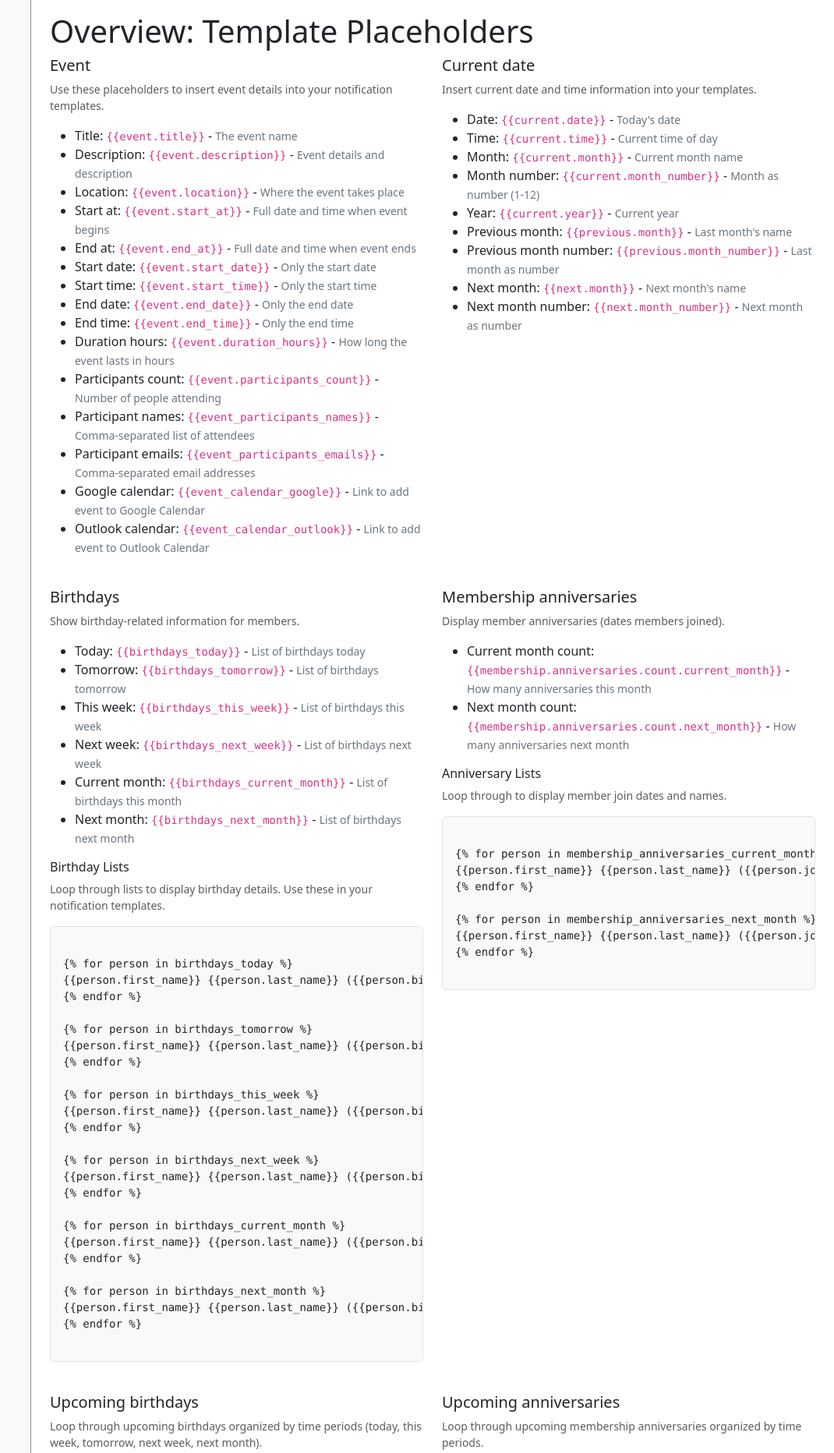
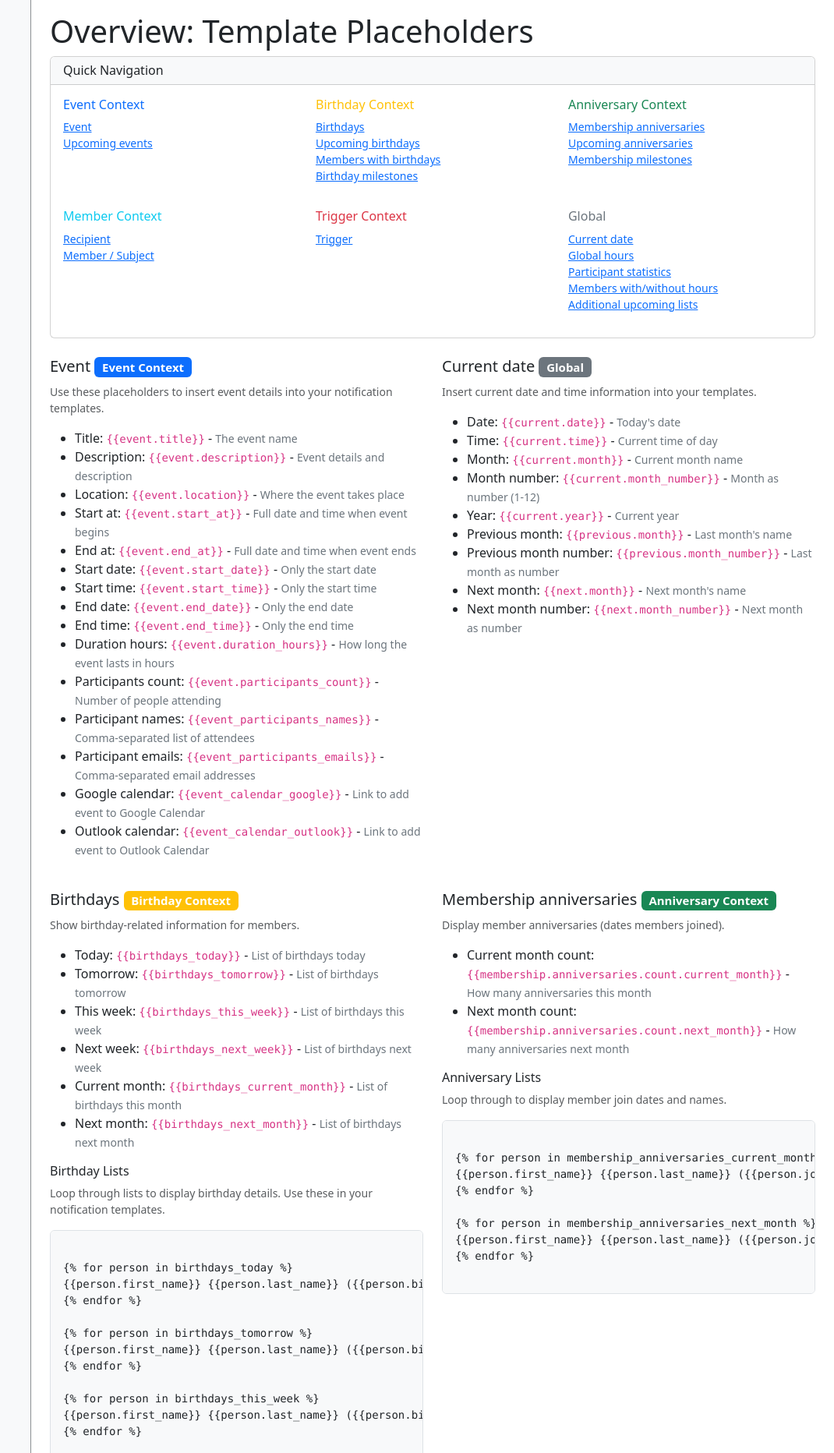
Before and after one commit to donnerbaer/club-automailer, a Python web app: template app/templates/notification/site.template_placeholders.html in a window 1280 px wide. Shown: the part 120-1984 px from the top of the page at 78% size, without its empty margins (210-1280 px from the left). Run offline with Jinja, Linux system fonts and the light colour scheme; the template is opened without the code that fills it, so the values that code supplies are empty, except form fields; tables that the repository leaves empty hold one stand-in row (values such as "Sample post"); form fields are guessed from the names that the template uses.

Commit message:
Update placeholders.html

```diff
--- a/app/templates/notification/template/placeholders.html
+++ b/app/templates/notification/template/placeholders.html
@@ -1,6 +1,67 @@
+<!-- Table of Contents / Navigation -->
+<div class="card mb-4">
+    <div class="card-header bg-light">
+        <h6 class="mb-0">{{ _('Quick Navigation') }}</h6>
+    </div>
+    <div class="card-body">
+        <div class="row">
+            <div class="col-md-4">
+                <h6 class="text-primary">{{ _('Event Context') }}</h6>
+                <ul class="list-unstyled small">
+                    <li><a href="#event">{{ _('Event') }}</a></li>
+                    <li><a href="#upcoming-events">{{ _('Upcoming events') }}</a></li>
+                </ul>
+            </div>
+            <div class="col-md-4">
+                <h6 class="text-warning">{{ _('Birthday Context') }}</h6>
+                <ul class="list-unstyled small">
+                    <li><a href="#birthdays">{{ _('Birthdays') }}</a></li>
+                    <li><a href="#upcoming-birthdays">{{ _('Upcoming birthdays') }}</a></li>
+                    <li><a href="#members-birthdays">{{ _('Members with birthdays') }}</a></li>
+                    <li><a href="#birthday-milestones">{{ _('Birthday milestones') }}</a></li>
+                </ul>
+            </div>
+            <div class="col-md-4">
+                <h6 class="text-success">{{ _('Anniversary Context') }}</h6>
+                <ul class="list-unstyled small">
+                    <li><a href="#anniversaries">{{ _('Membership anniversaries') }}</a></li>
+                    <li><a href="#upcoming-anniversaries">{{ _('Upcoming anniversaries') }}</a></li>
+                    <li><a href="#membership-milestones">{{ _('Membership milestones') }}</a></li>
+                </ul>
+            </div>
+        </div>
+        <div class="row mt-3">
+            <div class="col-md-4">
+                <h6 class="text-info">{{ _('Member Context') }}</h6>
+                <ul class="list-unstyled small">
+                    <li><a href="#recipient">{{ _('Recipient') }}</a></li>
+                    <li><a href="#member-subject">{{ _('Member / Subject') }}</a></li>
+                </ul>
+            </div>
+            <div class="col-md-4">
+                <h6 class="text-danger">{{ _('Trigger Context') }}</h6>
+                <ul class="list-unstyled small">
+                    <li><a href="#trigger">{{ _('Trigger') }}</a></li>
+                </ul>
+            </div>
+            <div class="col-md-4">
+                <h6 class="text-secondary">{{ _('Global') }}</h6>
+                <ul class="list-unstyled small">
+                    <li><a href="#current-date">{{ _('Current date') }}</a></li>
+                    <li><a href="#global-hours">{{ _('Global hours') }}</a></li>
+                    <li><a href="#participant-stats">{{ _('Participant statistics') }}</a></li>
+                    <li><a href="#members-hours">{{ _('Members with/without hours') }}</a></li>
+                    <li><a href="#upcoming-lists">{{ _('Additional upcoming lists') }}</a></li>
+                </ul>
+            </div>
+        </div>
+
+    </div>
+</div>
+
 <div class="row">
     <div class="col-lg-6 mb-4">
-        <h5>{{ _('Event') }}</h5>
+        <h5 id="event">{{ _('Event') }} <span class="badge bg-primary">{{ _('Event Context') }}</span></h5>
         <p class="text-muted small">{{ _('Use these placeholders to insert event details into your notification templates.') }}</p>
         <ul>
             <li>{{ _('Title') }}: <code>{{ '{{event.title}}' }}</code> - <small class="text-secondary">{{ _('The event name') }}</small></li>
@@ -22,7 +83,7 @@
     </div>
 
     <div class="col-lg-6 mb-4">
-        <h5>{{ _('Current date') }}</h5>
+        <h5 id="current-date">{{ _('Current date') }} <span class="badge bg-secondary">{{ _('Global') }}</span></h5>
         <p class="text-muted small">{{ _('Insert current date and time information into your templates.') }}</p>
         <ul>
             <li>{{ _('Date') }}: <code>{{ '{{current.date}}' }}</code> - <small class="text-secondary">{{ _('Today\'s date') }}</small></li>
@@ -40,7 +101,7 @@
 
 <div class="row">
     <div class="col-lg-6 mb-4">
-        <h5>{{ _('Birthdays') }}</h5>
+        <h5 id="birthdays">{{ _('Birthdays') }} <span class="badge bg-warning">{{ _('Birthday Context') }}</span></h5>
         <p class="text-muted small">{{ _('Show birthday-related information for members.') }}</p>
         <ul>
             <li>{{ _('Today') }}: <code>{{ '{{birthdays_today}}' }}</code> - <small class="text-secondary">{{ _('List of birthdays today') }}</small></li>
@@ -81,7 +142,7 @@
     </div>
 
     <div class="col-lg-6 mb-4">
-        <h5>{{ _('Membership anniversaries') }}</h5>
+        <h5 id="anniversaries">{{ _('Membership anniversaries') }} <span class="badge bg-success">{{ _('Anniversary Context') }}</span></h5>
         <p class="text-muted small">{{ _('Display member anniversaries (dates members joined).') }}</p>
         <ul>
             <li>{{ _('Current month count') }}: <code>{{ '{{membership.anniversaries.count.current_month}}' }}</code> - <small class="text-secondary">{{ _('How many anniversaries this month') }}</small></li>
@@ -104,7 +165,7 @@
 
 <div class="row">
     <div class="col-lg-6 mb-4">
-        <h5>{{ _('Upcoming birthdays') }}</h5>
+        <h5 id="upcoming-birthdays">{{ _('Upcoming birthdays') }} <span class="badge bg-warning">{{ _('Birthday Context') }}</span></h5>
         <p class="text-muted small">{{ _('Loop through upcoming birthdays organized by time periods (today, this week, tomorrow, next week, next month).') }}</p>
         <pre class="bg-light p-3 border rounded"><code>
 {% raw %}{% for person in upcoming_birthdays.current.today %}
@@ -130,7 +191,7 @@ Next month: {{person.first_name}} {{person.last_name}}
     </div>
 
     <div class="col-lg-6 mb-4">
-        <h5>{{ _('Upcoming anniversaries') }}</h5>
+        <h5 id="upcoming-anniversaries">{{ _('Upcoming anniversaries') }} <span class="badge bg-success">{{ _('Anniversary Context') }}</span></h5>
         <p class="text-muted small">{{ _('Loop through upcoming membership anniversaries organized by time periods.') }}</p>
         <pre class="bg-light p-3 border rounded"><code>
 {% raw %}{% for person in upcoming_anniversaries.current.today %}
@@ -158,7 +219,7 @@ Next month: {{person.first_name}} {{person.last_name}}
 
 <div class="row">
     <div class="col-lg-12 mb-4">
-        <h5>{{ _('Upcoming events') }}</h5>
+        <h5 id="upcoming-events">{{ _('Upcoming events') }} <span class="badge bg-primary">{{ _('Event Context') }}</span></h5>
         <p class="text-muted small">{{ _('Display events organized by time periods (today, this week, tomorrow, next week, next month) and include participant information.') }}</p>
 
         <pre class="bg-light p-3 border rounded"><code>
@@ -192,7 +253,7 @@ Next month: {{item.title}} on {{item.start_at}}
 <!-- Additional placeholders added according to user request -->
 <div class="row">
     <div class="col-lg-6 mb-4">
-        <h5>{{ _('Recipient') }}</h5>
+        <h5 id="recipient">{{ _('Recipient') }} <span class="badge bg-info">{{ _('Recipient Context') }}</span></h5>
         <p class="text-muted small">{{ _('Placeholders for the message recipient (member or external recipient).') }}</p>
         <ul>
             <li>{{ _('First name') }}: <code>{{ '{{recipient.first_name}}' }}</code></li>
@@ -208,7 +269,7 @@ Next month: {{item.title}} on {{item.start_at}}
     </div>
 
     <div class="col-lg-6 mb-4">
-        <h5>{{ _('Trigger') }}</h5>
+        <h5 id="trigger">{{ _('Trigger') }} <span class="badge bg-danger">{{ _('Trigger Context') }}</span></h5>
         <p class="text-muted small">{{ _('Placeholders describing the trigger that fired the notification.') }}</p>
         <ul>
             <li>{{ _('Name') }}: <code>{{ '{{trigger.name}}' }}</code></li>
@@ -221,7 +282,7 @@ Next month: {{item.title}} on {{item.start_at}}
 
 <div class="row">
     <div class="col-lg-6 mb-4">
-        <h5>{{ _('Member / Subject') }}</h5>
+        <h5 id="member-subject">{{ _('Member / Subject') }} <span class="badge bg-info">{{ _('Member Context') }}</span></h5>
         <p class="text-muted small">{{ _('Placeholders for a member referenced as `member` or `subject` in templates.') }}</p>
         <ul>
             <li>{{ _('First name') }}: <code>{{ '{{member.first_name}}' }}</code> / <code>{{ '{{subject.first_name}}' }}</code></li>
@@ -242,22 +303,11 @@ Next month: {{item.title}} on {{item.start_at}}
         </ul>
     </div>
 
-    <div class="col-lg-6 mb-4">
-        <h5>{{ _('Deprecated anniversary placeholders') }}</h5>
-        <p class="text-muted small">{{ _('Legacy placeholders — prefer the `membership_anniversaries_*` lists.') }}</p>
-        <ul>
-            <li>{{ _('First name') }}: <code>{{ '{{anniversary.firstname}}' }}</code></li>
-            <li>{{ _('Last name') }}: <code>{{ '{{anniversary.lastname}}' }}</code></li>
-            <li>{{ _('Full name') }}: <code>{{ '{{anniversary.fullname}}' }}</code></li>
-            <li>{{ _('Years') }}: <code>{{ '{{anniversary.years}}' }}</code></li>
-            <li>{{ _('Member since') }}: <code>{{ '{{anniversary.member_since}}' }}</code></li>
-        </ul>
-    </div>
 </div>
 
 <div class="row">
     <div class="col-lg-6 mb-4">
-        <h5>{{ _('Global hours') }}</h5>
+        <h5 id="global-hours">{{ _('Global hours') }} <span class="badge bg-secondary">{{ _('Global') }}</span></h5>
         <p class="text-muted small">{{ _('Aggregated hours statistics.') }}</p>
         <ul>
             <li>{{ _('Total') }}: <code>{{ '{{hours.total}}' }}</code></li>
@@ -268,7 +318,7 @@ Next month: {{item.title}} on {{item.start_at}}
     </div>
 
     <div class="col-lg-6 mb-4">
-        <h5>{{ _('Participant statistics') }}</h5>
+        <h5 id="participant-stats">{{ _('Participant statistics') }} <span class="badge bg-secondary">{{ _('Global') }}</span></h5>
         <p class="text-muted small">{{ _('Counts and statistics about participants.') }}</p>
         <ul>
             <li>{{ _('Total members') }}: <code>{{ '{{participants.total.count}}' }}</code></li>
@@ -282,7 +332,7 @@ Next month: {{item.title}} on {{item.start_at}}
 
 <div class="row">
     <div class="col-lg-6 mb-4">
-        <h5>{{ _('Members with / without hours') }}</h5>
+        <h5 id="members-hours">{{ _('Members with / without hours') }} <span class="badge bg-secondary">{{ _('Global') }}</span></h5>
         <p class="text-muted small">{{ _('Lists and example loops for members with or without hours.') }}</p>
         <pre class="bg-light p-3 border rounded"><code>
 {% raw %}{% for person in members.with_hours.current.week %}
@@ -296,7 +346,7 @@ Next month: {{item.title}} on {{item.start_at}}
     </div>
 
     <div class="col-lg-6 mb-4">
-        <h5>{{ _('Members with birthdays in the current month') }}</h5>
+        <h5 id="members-birthdays">{{ _('Members with birthdays in the current month') }} <span class="badge bg-warning">{{ _('Birthday Context') }}</span></h5>
         <p class="text-muted small">{{ _('Loop through members who have birthdays this month.') }}</p>
         <pre class="bg-light p-3 border rounded"><code>
 {% raw %}{% for person in members.birthday.current_month %}
@@ -308,7 +358,7 @@ Next month: {{item.title}} on {{item.start_at}}
 
 <div class="row">
     <div class="col-lg-6 mb-4">
-        <h5>{{ _('Birthday milestones') }}</h5>
+        <h5 id="birthday-milestones">{{ _('Birthday milestones') }} <span class="badge bg-warning">{{ _('Birthday Context') }}</span></h5>
         <p class="text-muted small">{{ _('Lists for milestone birthdays.') }}</p>
         <pre class="bg-light p-3 border rounded"><code>
 {% raw %}{% for person in birthdays_milestone_40 %}
@@ -321,7 +371,7 @@ Next month: {{item.title}} on {{item.start_at}}
     </div>
 
     <div class="col-lg-6 mb-4">
-        <h5>{{ _('Membership milestones') }}</h5>
+        <h5 id="membership-milestones">{{ _('Membership milestones') }} <span class="badge bg-success">{{ _('Anniversary Context') }}</span></h5>
         <p class="text-muted small">{{ _('Lists for milestone anniversaries.') }}</p>
         <pre class="bg-light p-3 border rounded"><code>
 {% raw %}{% for person in membership_anniversaries_milestone_10 %}
@@ -336,7 +386,7 @@ Next month: {{item.title}} on {{item.start_at}}
 
 <div class="row">
     <div class="col-lg-12 mb-4">
-        <h5>{{ _('Additional upcoming lists') }}</h5>
+        <h5 id="upcoming-lists">{{ _('Additional upcoming lists') }} <span class="badge bg-secondary">{{ _('Global') }}</span></h5>
         <p class="text-muted small">{{ _('Alternative loop variable names used in some templates.') }}</p>
         <pre class="bg-light p-3 border rounded"><code>
 {% raw %}{% for person in upcoming_birthdays_today %}
```
